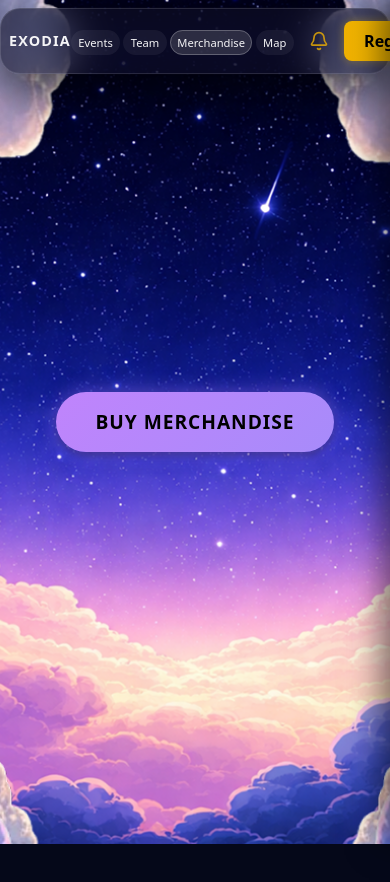
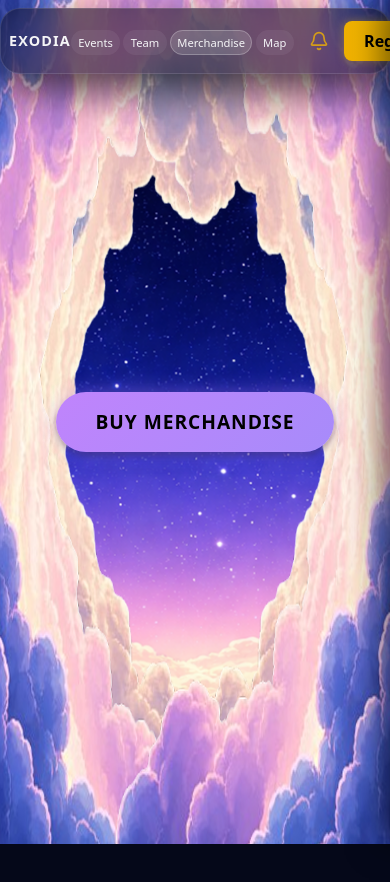
Before and after one commit to S4K50M/Exodia-26, a React (Vite) app: page /merchandise in a window 390 px wide. Shown: the top 882 px of the page. Built offline with nearby package versions, Linux system fonts and the light colour scheme; no server answers; the database is empty.

Commit message:
fixed merh page mobile view

```diff
--- a/src/pages/MerchandisePage.tsx
+++ b/src/pages/MerchandisePage.tsx
@@ -77,9 +77,9 @@ export function MerchandisePage() {
       if (leftBgRef.current) {
         gsap.fromTo(
           leftBgRef.current,
-          { x: '-20%', z: 0 },
+          { x: '-18%', z: 0 },
           {
-            x: '20%',
+            x: '-8%',
             z: 50,
             ease: 'none',
             scrollTrigger: {
@@ -95,9 +95,9 @@ export function MerchandisePage() {
       if (rightBgRef.current) {
         gsap.fromTo(
           rightBgRef.current,
-          { x: '20%', z: 0 },
+          { x: '18%', z: 0 },
           {
-            x: '-20%',
+            x: '8%',
             z: 50,
             ease: 'none',
             scrollTrigger: {
@@ -114,9 +114,9 @@ export function MerchandisePage() {
       if (leftRef.current) {
         gsap.fromTo(
           leftRef.current,
-          { x: '-30%' },
+          { x: '-15%' },
           {
-            x: '0%',
+            x: '-12%',
             ease: 'none',
             scrollTrigger: {
               trigger,
@@ -131,9 +131,9 @@ export function MerchandisePage() {
       if (rightRef.current) {
         gsap.fromTo(
           rightRef.current,
-          { x: '30%' },
+          { x: '12%' },
           {
-            x: '0%',
+            x: '12%',
             ease: 'none',
             scrollTrigger: {
               trigger,
--- a/src/styles/merchandise.css
+++ b/src/styles/merchandise.css
@@ -95,43 +95,28 @@
     height: 250vh;
   }
 
-  .merchandise-side {
-    width: 45vw;
-    overflow: hidden;
-  }
-
+  /* Let side panels render at natural image width (same as desktop).
+     The stage overflow:hidden clips whatever exceeds the viewport.
+     Constraining width was cropping the arch. */
+  .merchandise-side,
   .merchandise-side-bg {
-    width: 45vw;
-    overflow: hidden;
+    width: auto;
+    overflow: visible;
   }
 
   .merchandise-side img,
   .merchandise-side-bg img {
     height: 100vh;
     width: auto;
-    min-width: 100%;
-    object-fit: cover;
-  }
-
-  .merchandise-side-left img,
-  .merchandise-side-bg-left img {
-    object-position: right center;
-  }
-
-  .merchandise-side-right img,
-  .merchandise-side-bg-right img {
-    object-position: left center;
+    min-width: unset;
+    object-fit: unset;
+    object-position: unset;
+    display: block;
   }
 }
 
 @media (max-width: 480px) {
-  .merchandise-side {
-    width: 50vw;
-  }
-
-  .merchandise-side-bg {
-    width: 50vw;
-  }
+  /* No additional width constraints — keep natural sizing */
 }
 
 
```
